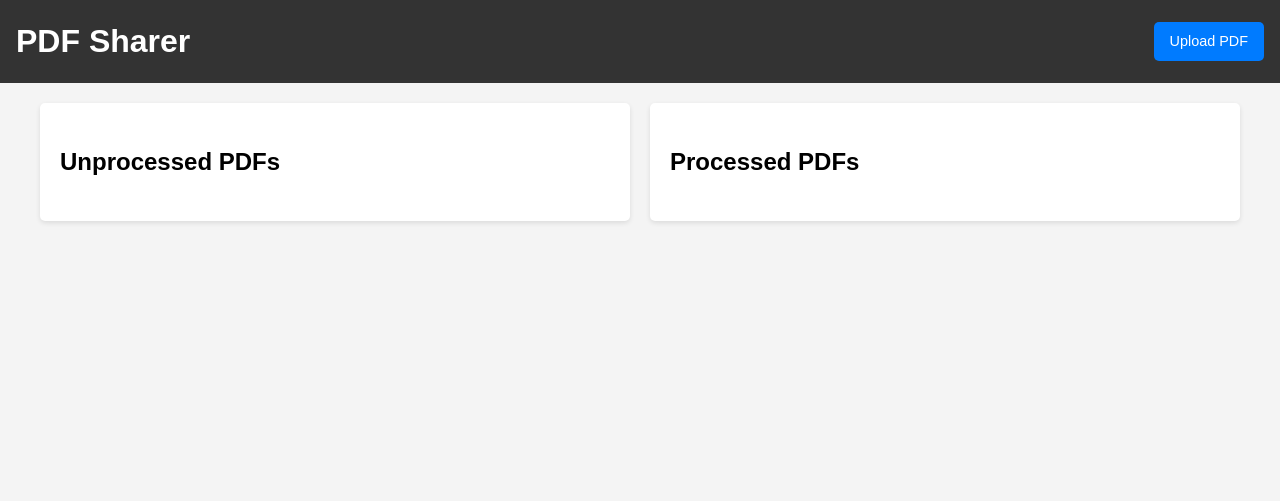
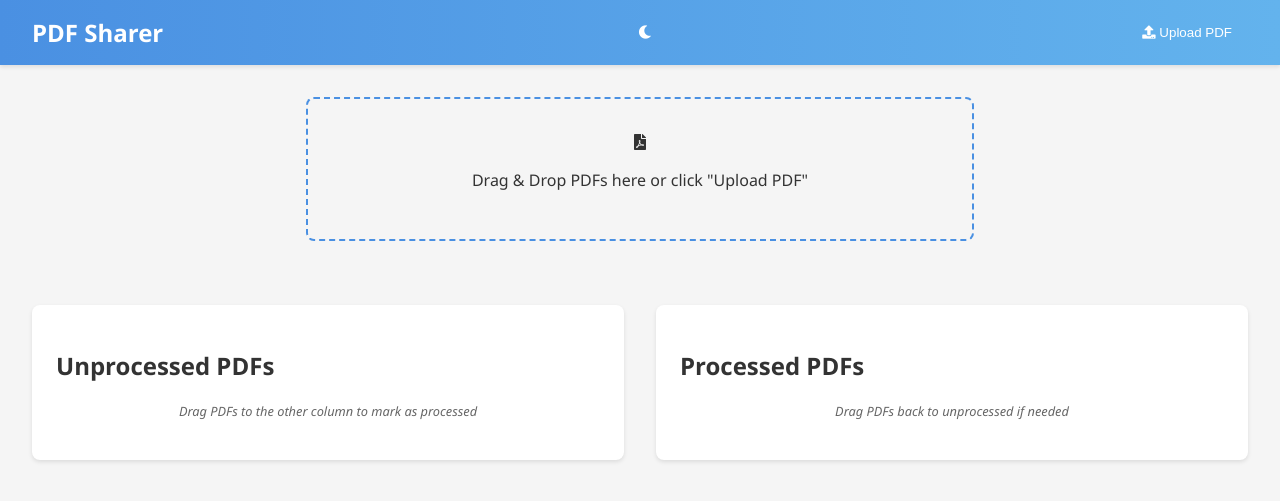
Before and after one commit to michalito/pdf-sharer, a Flask app: page / in a window 1280 px wide. Shown: the top 501 px of the page. Run offline with Flask 2, Linux system fonts and the light colour scheme; data that the repository does not hold is empty.

Commit message:
updated UI. Added feature to drag back to unprocessed

```diff
--- a/app/routes/main.py
+++ b/app/routes/main.py
@@ -6,36 +6,10 @@
 main = Blueprint('main', __name__)
 pdf_service = PDFService()
 
-# Web routes
 @main.route('/')
 def index():
-    pdfs = pdf_service.get_all_pdfs()
-    return render_template('index.html', pdfs=pdfs)
+    return render_template('index.html')
 
-@main.route('/upload', methods=['POST'])
-def upload_file():
-    if 'file' not in request.files:
-        flash('No file part in the request', 'error')
-        return redirect(url_for('main.index'))
-
-    file = request.files['file']
-
-    if file.filename == '':
-        flash('No file selected for uploading', 'error')
-        return redirect(url_for('main.index'))
-
-    if file and file.filename.lower().endswith('.pdf'):
-        try:
-            pdf = pdf_service.save_pdf(file)
-            flash(f'File {pdf.filename} uploaded successfully', 'success')
-        except Exception as e:
-            flash(f'Error uploading file: {str(e)}', 'error')
-    else:
-        flash('Invalid file type. Please upload a PDF.', 'error')
-
-    return redirect(url_for('main.index'))
-
-# API routes
 @main.route('/api/pdfs', methods=['GET'])
 def get_pdfs():
     pdfs = pdf_service.get_all_pdfs()
--- a/app/static/css/styles.css
+++ b/app/static/css/styles.css
@@ -1,96 +1,161 @@
+:root {
+    --primary-color: #4a90e2;
+    --secondary-color: #63b3ed;
+    --background-color: #f5f5f5;
+    --text-color: #333;
+    --card-background: #fff;
+    --header-text: #fff;
+    --button-hover: #f0f0f0;
+    --item-hover: #f0f0f0;
+    --border-radius: 8px;
+    --box-shadow: 0 2px 4px rgba(0,0,0,0.1);
+}
+
 body {
-    font-family: Arial, sans-serif;
-    line-height: 1.6;
+    font-family: 'Segoe UI', Tahoma, Geneva, Verdana, sans-serif;
+    background-color: var(--background-color);
+    color: var(--text-color);
     margin: 0;
     padding: 0;
-    background-color: #f4f4f4;
+    transition: background-color 0.3s ease;
+}
+
+body.dark-mode {
+    --background-color: #1a1a1a;
+    --text-color: #f0f0f0;
+    --card-background: #2c2c2c;
+    --item-hover: #3a3a3a;
 }
 
 header {
-    background-color: #333;
-    color: #fff;
-    padding: 1rem;
+    background: linear-gradient(to right, var(--primary-color), var(--secondary-color));
+    padding: 1rem 2rem;
     display: flex;
     justify-content: space-between;
     align-items: center;
+    box-shadow: var(--box-shadow);
 }
 
-h1 {
+header h1 {
+    color: var(--header-text);
     margin: 0;
+    font-size: 1.5rem;
+}
+
+.theme-toggle-btn, .upload-btn {
+    background-color: transparent;
+    color: var(--header-text);
+    border: none;
+    padding: 0.5rem 1rem;
+    border-radius: var(--border-radius);
+    cursor: pointer;
+    transition: background-color 0.3s ease;
+}
+
+.theme-toggle-btn:hover, .upload-btn:hover {
+    background-color: rgba(255, 255, 255, 0.1);
+}
+
+.upload-area {
+    border: 2px dashed var(--primary-color);
+    border-radius: var(--border-radius);
+    padding: 2rem;
+    text-align: center;
+    margin: 2rem auto;
+    max-width: 600px;
+    cursor: pointer;
+    transition: background-color 0.3s ease;
+}
+
+.upload-area:hover, .upload-area.drag-over {
+    background-color: rgba(74, 144, 226, 0.1);
 }
 
 main {
-    max-width: 1200px;
-    margin: 20px auto;
-    padding: 0 20px;
-}
-
-#upload-section {
-    display: flex;
-    align-items: center;
-}
-
-#upload-form {
-    display: flex;
-    align-items: center;
-}
-
-.file-input-label {
-    display: inline-block;
-    padding: 8px 16px;
-    background-color: #007bff;
-    color: #fff;
-    border-radius: 5px;
-    cursor: pointer;
-    font-size: 0.9rem;
-}
-
-.file-input-label:hover {
-    background-color: #0056b3;
-}
-
-#pdf-lists {
     display: flex;
     justify-content: space-between;
-    gap: 20px;
+    padding: 2rem;
+    gap: 2rem;
 }
 
 .pdf-column {
-    flex-basis: calc(50% - 10px);
-    background-color: #fff;
-    border-radius: 5px;
-    padding: 20px;
-    box-shadow: 0 2px 5px rgba(0, 0, 0, 0.1);
+    flex: 1;
+    background-color: var(--card-background);
+    border-radius: var(--border-radius);
+    padding: 1.5rem;
+    box-shadow: var(--box-shadow);
+    position: relative;
 }
 
-.pdf-list {
-    list-style-type: none;
-    padding: 0;
-    margin: 0;
+.pdf-column::after {
+    content: 'Drag PDFs here';
+    position: absolute;
+    top: 50%;
+    left: 50%;
+    transform: translate(-50%, -50%);
+    font-size: 1.5rem;
+    color: #ccc;
+    pointer-events: none;
+    opacity: 0;
+    transition: opacity 0.3s ease;
+}
+
+.pdf-column.drag-over::after {
+    opacity: 1;
+}
+
+.column-hint {
+    font-size: 0.8rem;
+    color: #666;
+    text-align: center;
+    margin-bottom: 1rem;
+    font-style: italic;
 }
 
 .pdf-item {
+    background-color: var(--background-color);
+    border-radius: var(--border-radius);
+    padding: 1rem;
+    margin-bottom: 1rem;
     display: flex;
     justify-content: space-between;
     align-items: center;
-    padding: 10px;
-    border-bottom: 1px solid #eee;
     cursor: move;
+    position: relative;
+    transition: all 0.3s ease;
 }
 
-.pdf-item:last-child {
-    border-bottom: none;
+.pdf-item::before {
+    /* content: '☰'; */
+    position: absolute;
+    left: 5px;
+    top: 50%;
+    transform: translateY(-50%);
+    opacity: 0;
+    transition: opacity 0.3s ease;
+}
+
+.pdf-item:hover::before {
+    opacity: 0.5;
+}
+
+.pdf-item:hover {
+    background-color: var(--item-hover);
+}
+
+.pdf-item.dragging {
+    opacity: 0.5;
+    transform: scale(0.95);
 }
 
 .pdf-info {
     display: flex;
     flex-direction: column;
-    flex-grow: 1;
 }
 
 .pdf-name {
     font-weight: bold;
-    margin-bottom: 5px;
+    margin-bottom: 0.25rem;
 }
 
 .pdf-date {
@@ -98,71 +163,67 @@
     color: #666;
 }
 
-.pdf-actions {
-    display: flex;
-    gap: 10px;
+.action-btn {
+    padding: 0.5rem 1rem;
+    border: none;
+    border-radius: var(--border-radius);
+    cursor: pointer;
+    transition: background-color 0.3s ease;
+    font-size: 0.9rem;
+    margin-left: 0.5rem;
 }
 
-.action-btn {
-    padding: 5px 10px;
-    background-color: #007bff;
-    color: #fff;
-    text-decoration: none;
-    border-radius: 3px;
-    font-size: 0.9rem;
-    border: none;
-    cursor: pointer;
+.download-btn {
+    background-color: #4caf50;
+    color: white;
+}
+
+.process-btn {
+    background-color: #2196f3;
+    color: white;
+}
+
+.delete-btn {
+    background-color: #f44336;
+    color: white;
 }
 
 .action-btn:hover {
-    background-color: #0056b3;
+    opacity: 0.9;
 }
 
-.process-btn {
-    background-color: #28a745;
-}
-
-.process-btn:hover {
-    background-color: #218838;
-}
-
-.alert {
-    padding: 10px;
-    border-radius: 5px;
-    margin-bottom: 10px;
-}
-
-.alert-success {
-    background-color: #d4edda;
-    border-color: #c3e6cb;
-    color: #155724;
-}
-
-.alert-error {
-    background-color: #f8d7da;
-    border-color: #f5c6cb;
-    color: #721c24;
-}
-
-.pdf-item.dragging {
-    opacity: 0.5;
-}
-
-.pdf-column.drag-over {
-    background-color: #e9ecef;
-}
-
-#flash-messages {
+.flash-messages {
     position: fixed;
-    top: 20px;
-    right: 20px;
+    top: 1rem;
+    right: 1rem;
     z-index: 1000;
 }
 
-.delete-btn {
-    background-color: #dc3545;
+.flash-message {
+    padding: 1rem;
+    border-radius: var(--border-radius);
+    margin-bottom: 0.5rem;
+    box-shadow: var(--box-shadow);
 }
 
-.delete-btn:hover {
-    background-color: #c82333;
+.flash-success {
+    background-color: #4caf50;
+    color: white;
 }
+
+.flash-error {
+    background-color: #f44336;
+    color: white;
+}
+
+.empty-state {
+    text-align: center;
+    color: #666;
+    font-style: italic;
+}
+
+@media (max-width: 768px) {
+    main {
+        flex-direction: column;
+    }
+}
--- a/app/static/js/main.js
+++ b/app/static/js/main.js
@@ -1,120 +1,242 @@
 document.addEventListener('DOMContentLoaded', () => {
+    const uploadBtn = document.getElementById('upload-btn');
     const fileInput = document.getElementById('file-input');
-    const fileInputLabel = document.querySelector('.file-input-label');
-    const uploadForm = document.getElementById('upload-form');
+    const uploadArea = document.getElementById('upload-area');
+    const themeToggle = document.getElementById('theme-toggle');
     const pdfLists = document.querySelectorAll('.pdf-list');
-    const processBtns = document.querySelectorAll('.process-btn');
 
-    // File input handling
-    fileInput.addEventListener('change', (e) => {
-        if (e.target.files.length > 0) {
-            document.getElementById('submit-btn').click();
+    const pdfColumns = document.querySelectorAll('.pdf-column');
+    pdfColumns.forEach(column => {
+        column.addEventListener('dragover', dragOver);
+        column.addEventListener('dragleave', dragLeave);
+        column.addEventListener('drop', drop);
+    });
+
+
+    // Theme toggle
+    themeToggle.addEventListener('click', () => {
+        document.body.classList.toggle('dark-mode');
+        const icon = themeToggle.querySelector('i');
+        icon.classList.toggle('fa-moon');
+        icon.classList.toggle('fa-sun');
+    });
+
+    // File upload handling
+    uploadBtn.addEventListener('click', () => fileInput.click());
+    fileInput.addEventListener('change', handleFileUpload);
+
+    // Drag and drop for file upload
+    uploadArea.addEventListener('dragover', (e) => {
+        e.preventDefault();
+        uploadArea.classList.add('drag-over');
+    });
+
+    uploadArea.addEventListener('dragleave', () => {
+        uploadArea.classList.remove('drag-over');
+    });
+
+    uploadArea.addEventListener('drop', (e) => {
+        e.preventDefault();
+        uploadArea.classList.remove('drag-over');
+        handleFileUpload({ target: { files: e.dataTransfer.files } });
+    });
+
+    // PDF list drag and drop
+    pdfLists.forEach(list => {
+        list.addEventListener('dragstart', dragStart);
+        list.addEventListener('dragover', dragOver);
+        list.addEventListener('drop', drop);
+    });
+
+    // Event delegation for action buttons
+    document.addEventListener('click', (e) => {
+        if (e.target.classList.contains('download-btn')) {
+            downloadPDF(e.target.dataset.id);
+        } else if (e.target.classList.contains('process-btn')) {
+            processPDF(e.target.dataset.id);
+        } else if (e.target.classList.contains('delete-btn')) {
+            deletePDF(e.target.dataset.id);
         }
     });
 
-    // Drag and drop for file upload
-    ['dragenter', 'dragover', 'dragleave', 'drop'].forEach(eventName => {
-        uploadForm.addEventListener(eventName, preventDefaults, false);
-    });
-
-    function preventDefaults(e) {
-        e.preventDefault();
-        e.stopPropagation();
+    function handleFileUpload(e) {
+        const files = Array.from(e.target.files);
+        files.forEach(file => {
+            if (file.type === 'application/pdf') {
+                uploadPDF(file);
+            } else {
+                showFlashMessage('Only PDF files are allowed', 'error');
+            }
+        });
     }
 
-    ['dragenter', 'dragover'].forEach(eventName => {
-        uploadForm.addEventListener(eventName, highlight, false);
-    });
+    function uploadPDF(file) {
+        const formData = new FormData();
+        formData.append('file', file);
 
-    ['dragleave', 'drop'].forEach(eventName => {
-        uploadForm.addEventListener(eventName, unhighlight, false);
-    });
-
-    function highlight(e) {
-        uploadForm.classList.add('highlight');
+        fetch('/api/pdfs', {
+            method: 'POST',
+            body: formData
+        })
+        .then(response => response.json())
+        .then(data => {
+            showFlashMessage(`${data.filename} uploaded successfully`, 'success');
+            updatePDFList();
+        })
+        .catch(error => {
+            showFlashMessage('Error uploading file', 'error');
+            console.error('Error:', error);
+        });
     }
 
-    function unhighlight(e) {
-        uploadForm.classList.remove('highlight');
+    function updatePDFList() {
+        fetch('/api/pdfs')
+        .then(response => response.json())
+        .then(data => {
+            const unprocessedList = document.getElementById('unprocessed-list');
+            const processedList = document.getElementById('processed-list');
+
+            unprocessedList.innerHTML = '';
+            processedList.innerHTML = '';
+
+            data.forEach(pdf => {
+                const pdfItem = createPDFItem(pdf);
+                if (pdf.status === 'Unprocessed') {
+                    unprocessedList.appendChild(pdfItem);
+                } else {
+                    processedList.appendChild(pdfItem);
+                }
+            });
+        })
+        .catch(error => console.error('Error:', error));
     }
 
-    uploadForm.addEventListener('drop', handleDrop, false);
+    function createPDFItem(pdf) {
+        const item = document.createElement('div');
+        item.className = 'pdf-item';
+        item.dataset.id = pdf.id;
+        item.draggable = true;
+        item.addEventListener('dragstart', dragStart);
+        item.addEventListener('dragend', dragEnd);
 
-    function handleDrop(e) {
-        const dt = e.dataTransfer;
-        const files = dt.files;
-        fileInput.files = files;
-        document.getElementById('submit-btn').click();
+        item.innerHTML = `
+            <div class="pdf-info">
+                <span class="pdf-name">${pdf.filename}</span>
+                <span class="pdf-date">${new Date(pdf.upload_date).toLocaleDateString()}</span>
+            </div>
+            <div class="pdf-actions">
+                <button class="action-btn download-btn" data-id="${pdf.id}">
+                    <i class="fas fa-download"></i> Download
+                </button>
+                ${pdf.status === 'Unprocessed' ?
+                    `<button class="action-btn process-btn" data-id="${pdf.id}">
+                        <i class="fas fa-cog"></i> Process
+                    </button>` :
+                    `<button class="action-btn delete-btn" data-id="${pdf.id}">
+                        <i class="fas fa-trash"></i> Delete
+                    </button>`
+                }
+            </div>
+        `;
+
+        return item;
     }
 
-    // Drag and drop for PDF items
-    pdfLists.forEach(list => {
-        list.addEventListener('dragstart', dragStart);
-        list.addEventListener('dragenter', dragEnter);
-        list.addEventListener('dragover', dragOver);
-        list.addEventListener('dragleave', dragLeave);
-        list.addEventListener('drop', drop);
-    });
+    function downloadPDF(id) {
+        window.location.href = `/api/pdfs/${id}`;
+    }
+
+    function processPDF(id) {
+        fetch(`/api/pdfs/${id}/process`, {
+            method: 'POST',
+            headers: {
+                'Content-Type': 'application/json',
+            },
+            body: JSON.stringify({ status: 'Processed' }),
+        })
+        .then(response => response.json())
+        .then(data => {
+            showFlashMessage(`${data.filename} processed successfully`, 'success');
+            updatePDFList();
+        })
+        .catch(error => {
+            showFlashMessage('Error processing PDF', 'error');
+            console.error('Error:', error);
+        });
+    }
+
+    function deletePDF(id) {
+        if (confirm('Are you sure you want to delete this PDF?')) {
+            fetch(`/api/pdfs/${id}`, {
+                method: 'DELETE',
+            })
+            .then(response => {
+                if (response.ok) {
+                    showFlashMessage('PDF deleted successfully', 'success');
+                    updatePDFList();
+                } else {
+                    throw new Error('Failed to delete PDF');
+                }
+            })
+            .catch(error => {
+                showFlashMessage('Error deleting PDF', 'error');
+                console.error('Error:', error);
+            });
+        }
+    }
 
     function dragStart(e) {
         e.dataTransfer.setData('text/plain', e.target.dataset.id);
         e.target.classList.add('dragging');
+
+        // Create and set drag image
+        const dragImage = e.target.cloneNode(true);
+        dragImage.style.opacity = '0.5';
+        dragImage.style.position = 'absolute';
+        dragImage.style.top = '-1000px';
+        document.body.appendChild(dragImage);
+        e.dataTransfer.setDragImage(dragImage, 0, 0);
+
+        setTimeout(() => document.body.removeChild(dragImage), 0);
     }
 
-    function dragEnter(e) {
-        e.preventDefault();
-        e.target.closest('.pdf-column').classList.add('drag-over');
+    function dragEnd(e) {
+        e.target.classList.remove('dragging');
     }
+
+    function dragLeave(e) {
+        const dropzone = e.target.closest('.pdf-column');
+        if (dropzone) {
+            dropzone.classList.remove('drag-over');
+        }
+    }
+
 
     function dragOver(e) {
         e.preventDefault();
-    }
-
-    function dragLeave(e) {
-        e.target.closest('.pdf-column').classList.remove('drag-over');
+        const dropzone = e.target.closest('.pdf-column');
+        if (dropzone) {
+            dropzone.classList.add('drag-over');
+        }
     }
 
     function drop(e) {
         e.preventDefault();
+        const dropzone = e.target.closest('.pdf-column');
+        if (dropzone) {
+            dropzone.classList.remove('drag-over');
+        }
+
         const id = e.dataTransfer.getData('text');
-        const draggableElement = document.querySelector(`[data-id="${id}"]`);
-        const dropzone = e.target.closest('.pdf-list');
-        dropzone.appendChild(draggableElement);
-        e.target.closest('.pdf-column').classList.remove('drag-over');
-        draggableElement.classList.remove('dragging');
+        const draggedElement = document.querySelector(`[data-id="${id}"]`);
+        const newStatus = dropzone.id === 'unprocessed-pdfs' ? 'Unprocessed' : 'Processed';
 
-        // Update the PDF status
-        const newStatus = dropzone.closest('.pdf-column').id === 'unprocessed-pdfs' ? 'Unprocessed' : 'Processed';
-        updatePDFStatus(id, newStatus);
-
-        // Update the process button visibility
-        const processBtn = draggableElement.querySelector('.process-btn');
-        if (newStatus === 'Processed' && processBtn) {
-            processBtn.remove();
-        } else if (newStatus === 'Unprocessed' && !processBtn) {
-            const actionsDiv = draggableElement.querySelector('.pdf-actions');
-            const newProcessBtn = document.createElement('button');
-            newProcessBtn.className = 'action-btn process-btn';
-            newProcessBtn.textContent = 'Process';
-            newProcessBtn.addEventListener('click', processBtnClickHandler);
-            actionsDiv.appendChild(newProcessBtn);
+        if (dropzone && draggedElement) {
+            dropzone.querySelector('.pdf-list').appendChild(draggedElement);
+            updatePDFStatus(id, newStatus);
         }
     }
 
-    function processBtnClickHandler(e) {
-        const pdfItem = e.target.closest('.pdf-item');
-        const id = pdfItem.dataset.id;
-        updatePDFStatus(id, 'Processed');
-        document.querySelector('#processed-pdfs .pdf-list').appendChild(pdfItem);
-        e.target.remove();
-    }
-
-    // Process button handling
-    document.querySelectorAll('.process-btn').forEach(btn => {
-        btn.addEventListener('click', processBtnClickHandler);
-    });
-
-    // Function to update PDF status
     function updatePDFStatus(id, status) {
         fetch(`/api/pdfs/${id}/process`, {
             method: 'POST',
@@ -124,31 +246,27 @@
             body: JSON.stringify({ status: status }),
         })
         .then(response => response.json())
-        .then(data => console.log('PDF status updated:', data))
-        .catch(error => console.error('Error updating PDF status:', error));
+        .then(data => {
+            showFlashMessage(`${data.filename} status updated to ${status}`, 'success');
+            updatePDFList();
+        })
+        .catch(error => {
+            showFlashMessage('Error updating PDF status', 'error');
+            console.error('Error:', error);
+        });
     }
 
-    // Function to delete PDF
-    function deletePDF(id) {
-        fetch(`/api/pdfs/${id}`, {
-            method: 'DELETE',
-        })
-        .then(response => {
-            if (response.ok) {
-                const pdfItem = document.querySelector(`.pdf-item[data-id="${id}"]`);
-                pdfItem.remove();
-            } else {
-                console.error('Error deleting PDF');
-            }
-        })
-        .catch(error => console.error('Error:', error));
+    function showFlashMessage(message, type) {
+        const flashContainer = document.getElementById('flash-messages');
+        const flashMessage = document.createElement('div');
+        flashMessage.className = `flash-message flash-${type}`;
+        flashMessage.textContent = message;
+        flashContainer.appendChild(flashMessage);
+        setTimeout(() => {
+            flashMessage.remove();
+        }, 3000);
     }
 
-    document.querySelectorAll('.delete-btn').forEach(btn => {
-        btn.addEventListener('click', (e) => {
-            const id = e.target.dataset.id;
-            deletePDF(id);
-        });
-    });
-
+    // Initial PDF list update
+    updatePDFList();
 });
--- a/app/templates/index.html
+++ b/app/templates/index.html
@@ -5,67 +5,52 @@
     <meta name="viewport" content="width=device-width, initial-scale=1.0">
     <title>PDF Sharer</title>
     <link rel="stylesheet" href="{{ url_for('static', filename='css/styles.css') }}">
+    <link rel="stylesheet" href="https://cdnjs.cloudflare.com/ajax/libs/font-awesome/5.15.3/css/all.min.css">
 </head>
 <body>
     <header>
         <h1>PDF Sharer</h1>
-        <div id="upload-section">
-            <form id="upload-form" action="{{ url_for('main.upload_file') }}" method="post" enctype="multipart/form-data">
-                <input type="file" name="file" id="file-input" accept=".pdf" hidden>
-                <label for="file-input" class="file-input-label">Upload PDF</label>
-                <button type="submit" hidden id="submit-btn">Upload</button>
-            </form>
-        </div>
+        <button id="theme-toggle" class="theme-toggle-btn">
+            <i class="fas fa-moon"></i>
+        </button>
+        <button id="upload-btn" class="upload-btn">
+            <i class="fas fa-upload"></i> Upload PDF
+        </button>
     </header>
 
+    <div id="upload-area" class="upload-area">
+        <i class="fas fa-file-pdf"></i>
+        <p>Drag & Drop PDFs here or click "Upload PDF"</p>
+        <input type="file" id="file-input" accept=".pdf" multiple hidden>
+    </div>
+
     <main>
-        <section id="pdf-lists">
-            <div id="unprocessed-pdfs" class="pdf-column">
-                <h2>Unprocessed PDFs</h2>
-                <ul class="pdf-list">
-                    {% for pdf in pdfs if pdf.status == 'Unprocessed' %}
-                    <li class="pdf-item" draggable="true" data-id="{{ pdf.id }}">
-                        <div class="pdf-info">
-                            <span class="pdf-name">{{ pdf.filename }}</span>
-                            <span class="pdf-date">{{ pdf.upload_date.strftime('%b %Y') }}</span>
-                        </div>
-                        <div class="pdf-actions">
-                            <a href="{{ url_for('main.download_pdf', pdf_id=pdf.id) }}" class="action-btn">Download</a>
-                            <button class="action-btn process-btn">Process</button>
-                        </div>
-                    </li>
-                    {% endfor %}
-                </ul>
+        <section id="unprocessed-pdfs" class="pdf-column">
+            <h2>Unprocessed PDFs</h2>
+            <p class="column-hint">Drag PDFs to the other column to mark as processed</p>
+            <div class="pdf-list" id="unprocessed-list">
+                {% for pdf in pdfs if pdf.status == 'Unprocessed' %}
+                    {% include 'pdf_item.html' %}
+                {% else %}
+                    <p class="empty-state">No unprocessed PDFs</p>
+                {% endfor %}
             </div>
-            <div id="processed-pdfs" class="pdf-column">
-                <h2>Processed PDFs</h2>
-                <ul class="pdf-list">
-                    {% for pdf in pdfs if pdf.status == 'Processed' %}
-                    <li class="pdf-item" draggable="true" data-id="{{ pdf.id }}">
-                        <div class="pdf-info">
-                            <span class="pdf-name">{{ pdf.filename }}</span>
-                            <span class="pdf-date">{{ pdf.upload_date.strftime('%b %Y') }}</span>
-                        </div>
-                        <div class="pdf-actions">
-                            <a href="{{ url_for('main.download_pdf', pdf_id=pdf.id) }}" class="action-btn">Download</a>
-                            <button class="action-btn delete-btn" data-id="{{ pdf.id }}">Delete</button>
-                        </div>
-                    </li>
-                    {% endfor %}
-                </ul>
+        </section>
+
+        <section id="processed-pdfs" class="pdf-column">
+            <h2>Processed PDFs</h2>
+            <p class="column-hint">Drag PDFs back to unprocessed if needed</p>
+            <div class="pdf-list" id="processed-list">
+                {% for pdf in pdfs if pdf.status == 'Processed' %}
+                    {% include 'pdf_item.html' %}
+                {% else %}
+                    <p class="empty-state">No processed PDFs</p>
+                {% endfor %}
             </div>
         </section>
     </main>
 
-    <div id="flash-messages">
-        {% with messages = get_flashed_messages(with_categories=true) %}
-        {% if messages %}
-        {% for category, message in messages %}
-        <div class="alert alert-{{ category }}">{{ message }}</div>
-        {% endfor %}
-        {% endif %}
-        {% endwith %}
-    </div>
+    <div id="flash-messages" class="flash-messages"></div>
 
     <script src="{{ url_for('static', filename='js/main.js') }}"></script>
 </body>
```
Also changed, not shown: app/services/pdf_service.py (+5 -12 lines), app/templates/pdf_item.html (added, +20 -0 lines), README.md, images/pdf_sharer_interface.png (added).
